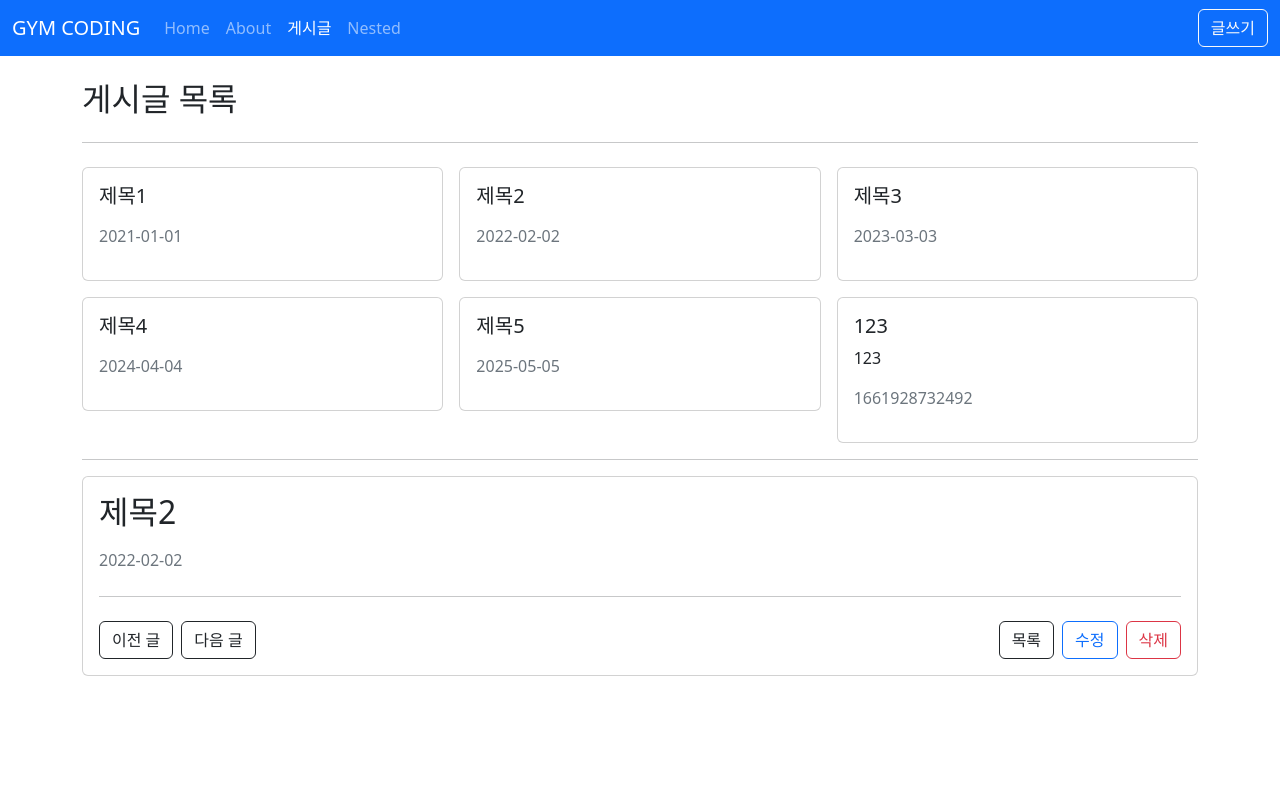
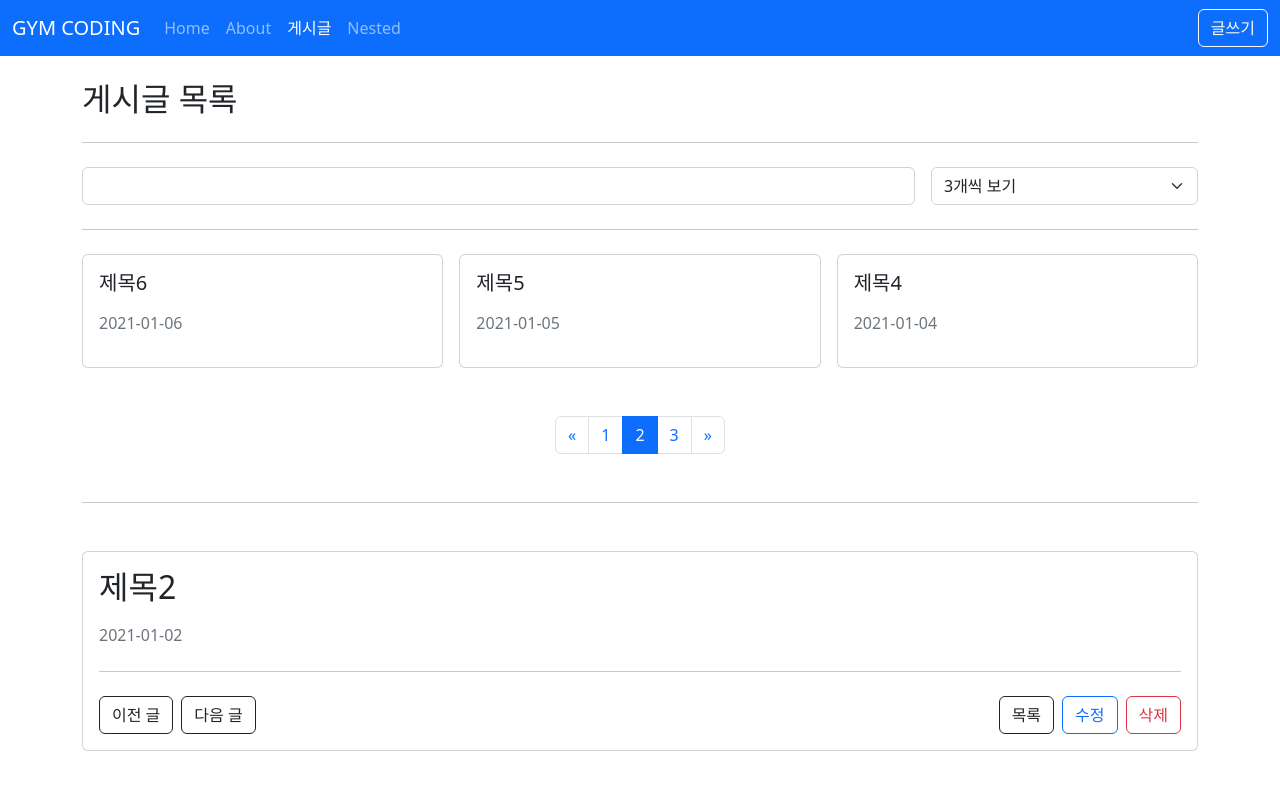
Before and after one commit to hjun-park/vue-js-practice, a Vue app in the folder vue-advance/vue3-posts/: page /posts in a window 1280 px wide. Shown: the top 790 px of the page. Built offline with nearby package versions, Linux system fonts and the light colour scheme; data requests are answered from the project's data file.

Commit message:
[실전편] API 통신: pagination & filter 구현

```diff
--- a/vue-advance/vue3-posts/db.json
+++ b/vue-advance/vue3-posts/db.json
@@ -1,40 +1,13 @@
 {
   "posts": [
-    {
-      "id": 1,
-      "title": "제목1",
-      "contents": "내용1",
-      "createdAt": "2021-01-01"
-    },
-    {
-      "id": 2,
-      "title": "제목2",
-      "contents": "내용2",
-      "createdAt": "2022-02-02"
-    },
-    {
-      "id": 3,
-      "title": "제목3",
-      "contents": "내용3",
-      "createdAt": "2023-03-03"
-    },
-    {
-      "id": 4,
-      "title": "제목4",
-      "contents": "내용4",
-      "createdAt": "2024-04-04"
-    },
-    {
-      "id": 5,
-      "title": "제목5",
-      "contents": "내용5",
-      "createdAt": "2025-05-05"
-    },
-    {
-      "title": "123",
-      "content": "123",
-      "createdAt": 1661928732492,
-      "id": 7
-    }
+    {"id": 1, "title": "제목1", "contents": "내용1", "createdAt": "2021-01-01"},
+    {"id": 2, "title": "제목2", "contents": "내용2", "createdAt": "2021-01-02"},
+    {"id": 3, "title": "제목3", "contents": "내용3", "createdAt": "2021-01-03"},
+    {"id": 4, "title": "제목4", "contents": "내용4", "createdAt": "2021-01-04"},
+    {"id": 5, "title": "제목5", "contents": "내용5", "createdAt": "2021-01-05"},
+    {"id": 6, "title": "제목6", "contents": "내용6", "createdAt": "2021-01-06"},
+    {"id": 7, "title": "제목7", "contents": "내용7", "createdAt": "2021-01-07"},
+    {"id": 8, "title": "제목8", "contents": "내용8", "createdAt": "2021-01-08"},
+    {"id": 9, "title": "제목9", "contents": "내용9", "createdAt": "2021-01-09"}
   ]
 }
--- a/vue-advance/vue3-posts/src/api/posts.js
+++ b/vue-advance/vue3-posts/src/api/posts.js
@@ -12,8 +12,8 @@
 ];
 
 // 목록을 조회할 수 있도록 getPost 함수 생성
-export function getPosts() {
-	return axios.get('http://localhost:5000/posts');
+export function getPosts(params) {
+	return axios.get('http://localhost:5000/posts', { params }); // 08-01. params 객체로 전달
 }
 
 // 05-01. 함수 정의 (id를 갖고 posts에 있는 것을 찾는 api)
--- a/vue-advance/vue3-posts/src/views/posts/PostListView.vue
+++ b/vue-advance/vue3-posts/src/views/posts/PostListView.vue
@@ -1,6 +1,22 @@
 <template>
 	<div>
 		<h2>게시글 목록</h2>
+		<hr class="my-4" />
+		<form @submit.prevent>
+			<div class="row g-3">
+				<div class="col">
+					<!-- 08-09. watchEffect가 반응형 데이터 변경 시 함수가 재실행 되므로 필터 구현 가능  -->
+					<input v-model="title_like" type="text" class="form-control" />
+				</div>
+				<div class="col-3">
+					<select v-model="params._limit" class="form-select">
+						<option value="3">3개씩 보기</option>
+						<option value="6">6개씩 보기</option>
+						<option value="9">9개씩 보기</option>
+					</select>
+				</div>
+			</div>
+		</form>
 		<hr class="my-4" />
 
 		<!-- 03-14. Grid System 이용해서 목록에 뿌려보기 -->
@@ -22,32 +38,83 @@
 				></PostItem>
 			</div>
 		</div>
-		<hr class="mmy-4" />
+		<nav class="mt-5" aria-label="Page navigation example">
+			<ul class="pagination justify-content-center">
+				<li class="page-item" :class="{ disabled: !(params._page > 1) }">
+					<a
+						class="page-link"
+						href="#"
+						aria-label="Previous"
+						@click.prevent="--params._page"
+					>
+						<span aria-hidden="true">&laquo;</span>
+					</a>
+				</li>
+				<!-- 08-06. 페이징 처리 -->
+				<li
+					v-for="page in pageCount"
+					:key="page"
+					class="page-item"
+					:class="{ active: params._page === page }"
+				>
+					<a class="page-link" href="#" @click.prevent="params._page = page">{{
+						page
+					}}</a>
+				</li>
+				<li
+					class="page-item"
+					:class="{ disabled: !(params._page < pageCount) }"
+				>
+					<a
+						class="page-link"
+						href="#"
+						aria-label="Next"
+						@click.prevent="++params._page"
+					>
+						<span aria-hidden="true">&raquo;</span>
+					</a>
+				</li>
+			</ul>
+		</nav>
+		<hr class="my-5" />
 		<!-- 05-07. PostDetailView에 있는 id가 route에 의존하는 상태기 떄문에 당연히 되지 않음 --->
 		<!-- 그래서 router 속성에 props를 사용한다. -->
 		<AppCard>
 			<PostDetailView :id="2"></PostDetailView>
 		</AppCard>
-		<!-- <PostDetailView :id="2"></PostDetailView> -->
 	</div>
 </template>
 
 <script setup>
 // 03-12. template에 사용하기 위해 PostItem import
 import PostItem from '@/components/posts/PostItem.vue';
-
 // 05-06. 게시판 미리보기 컴포넌트 만들기
 import PostDetailView from '@/views/posts/PostDetailView.vue';
 import AppCard from '@/components/AppCard.vue';
-
 // 03-17. api/posts.js 에서 작성한 메소드 import
 import { getPosts } from '@/api/posts';
-import { ref } from 'vue';
+import { ref, watchEffect } from 'vue';
 import { useRouter } from 'vue-router';
+import { computed } from 'vue';
 
 // 03-16. posts라는 반응형 데이터 생성
 const posts = ref([]);
 // 07-06.  asnync를 사용하면 await도 같이 사용
+
+// 08-02. 파라미터 객체 선언
+const params = ref({
+	_sort: 'createdAt',
+	_order: 'desc',
+	_page: 2, // 08-07. 페이지 처리에 따라 조회
+	_limit: 3,
+	title_like: '',
+});
+// 08-04. 페이징 처리
+const totalCount = ref(0);
+const pageCount = computed(() =>
+	Math.ceil(totalCount.value / params.value._limit),
+);
+
 const fetchPosts = async () => {
 	// 07-03. 어떤 걸 반환하는지 결과값 출력
 	// const response = getPosts();
@@ -68,15 +135,19 @@
 	// 	});
 	//
 	//
+
 	/*
 		07-05. promise 대신 사용하는 async/await
 	*/
 	try {
 		// const response = await getPosts();
-		const { data } = await getPosts();
+		const { data, headers } = await getPosts(params.value); // 08-03. 파라미터 대입
 		posts.value = data;
 		// console.dir(response); // 객체를 편하게 보는 방법
 		// ({ data: posts.value } = await getPosts()); // 또 다른 구조분해 할당 방법
+
+		// 08-05. 헤더에서 x-total-count 가져옴
+		totalCount.value = headers['x-total-count'];
 	} catch (error) {
 		console.error(error);
 	}
@@ -84,7 +155,11 @@
 	// posts.value = getPosts();
 };
 
-fetchPosts();
+// fetchPosts();
+// 08-08. watchEffect에 콜백함수를 넣으면 fetchPosts 함수에서 사용하고 있는
+// 반응형 상태가 변경이 되었을 때 해당 콜백함수를 다시 실행할 수 있다.
+// 즉, 페이징 넘버를 클릭하면 다시 함수를 호출할 수 있다.
+watchEffect(fetchPosts);
 
 // 03-19. 이동하는 goPage 메소드 정의 (push)
 const router = useRouter();
```
